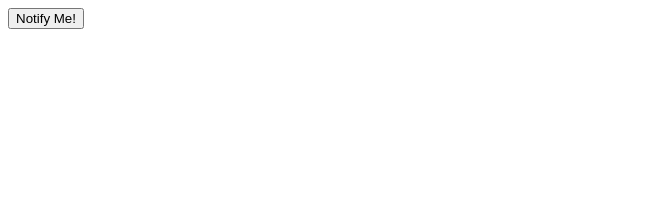
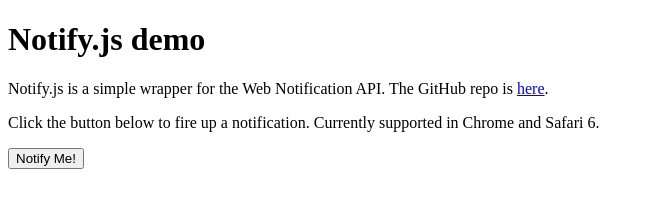
Before and after one commit to alexgibson/notify.js, a plain HTML site: page index.html in a window 1280 px wide. Shown: the whole page, without its empty margins (0-654 px from the left). Drawn offline with Linux system fonts and the light colour scheme.

Commit message:
Add demo text

```diff
--- a/index.html
+++ b/index.html
@@ -14,6 +14,9 @@
 
 </head>
 <body>
+	<h1>Notify.js demo</h1>
+	<p>Notify.js is a simple wrapper for the Web Notification API. The GitHub repo is <a href="https://github.com/alexgibson/notify.js">here</a>.</p>
+	<p>Click the button below to fire up a notification. Currently supported in Chrome and Safari 6.</p>
 <button id="my-button">Notify Me!</button>
 </body>
 </html>
```
